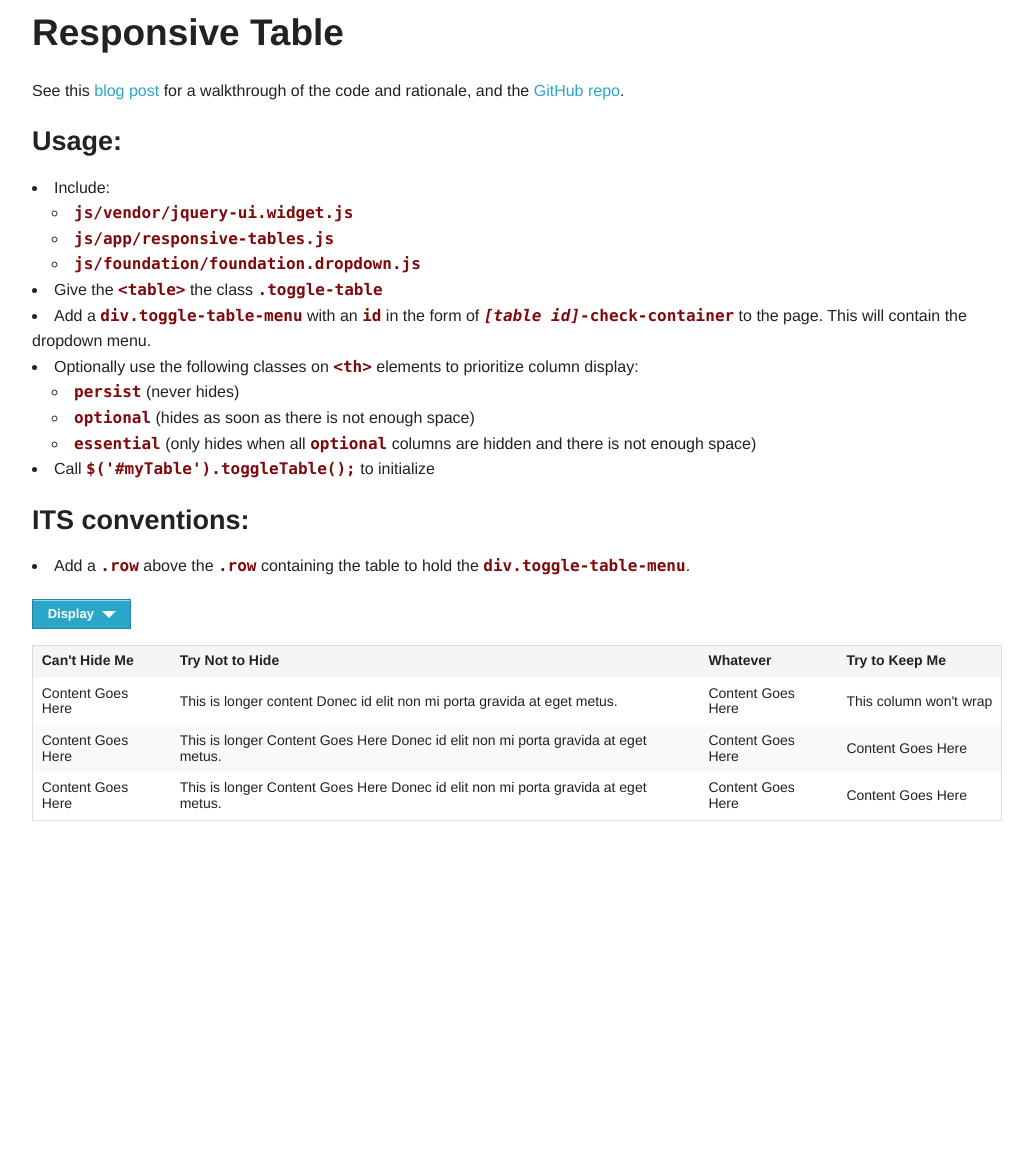
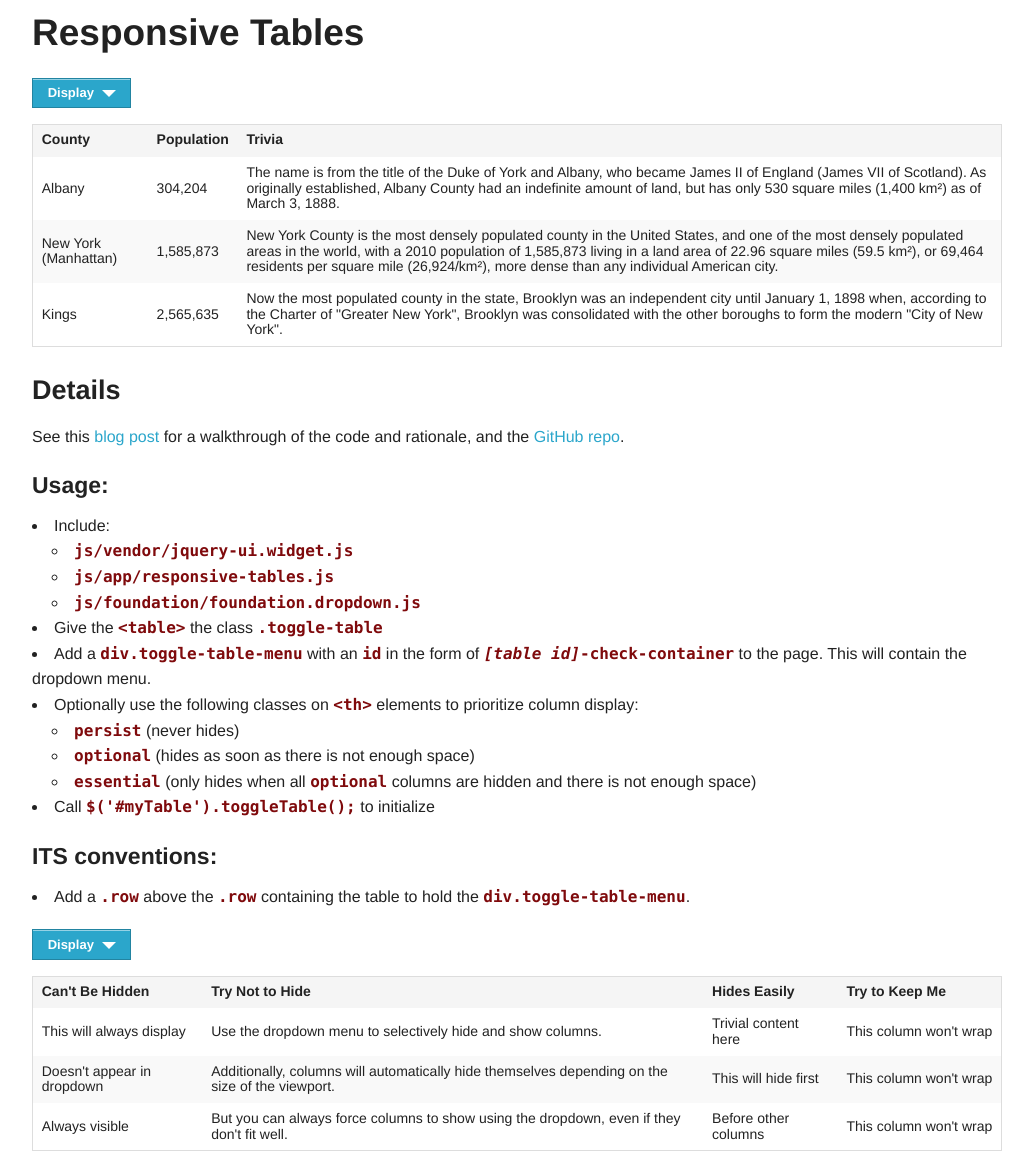
Before and after one commit to khawarshahzad/2013-03-RWD-code-sprint, a Jekyll site: the page prototypes/responsive-tables/index.html, which Jekyll copies as it is, in a window 1280 px wide. Shown: the whole page, without its empty margins (123-1156 px from the left). Built offline with Jekyll 4.4.1, drawn with Linux system fonts in a browser that asks for light colours; Markdown is read by kramdown in place of the engine named in the settings; before the commit the page ends 900 px from its top, so only the background shows below that.

Commit message:
Better demo data

```diff
--- a/prototypes/responsive-tables/index.html
+++ b/prototypes/responsive-tables/index.html
@@ -18,9 +18,55 @@
 
   <div class="row">
     <div class="large-12 columns">
-      <h2>Responsive Table</h2>
+      <h2>Responsive Tables</h2>
+    </div>
+  </div>
+
+  <div class="row">
+    <div class="large-12 columns">
+      <div class="row">
+        <div class="large-12 columns">
+          <div class="toggle-table-menu" id="nycounties-check-container"></div>
+        </div>
+      </div>
+      <div class="row">
+        <div class="large-12 columns">
+          <table class="toggle-table" id="nycounties">
+            <thead>
+              <tr>
+                <th class="essential persist">County</th>
+                <th class="essential no-wrap">Population</th>
+                <th class="optional">Trivia</th>
+              </tr>
+            </thead>
+            <tbody>
+              <tr>
+                <td>Albany</td>
+                <td>304,204</td>
+                <td>The name is from the title of the Duke of York and Albany, who became James II of England (James VII of Scotland). As originally established, Albany County had an indefinite amount of land, but has only 530 square miles (1,400 km²) as of March 3, 1888.</td>
+              </tr>
+              <tr>
+                <td>New York (Manhattan)</td>
+                <td>1,585,873</td>
+                <td>New York County is the most densely populated county in the United States, and one of the most densely populated areas in the world, with a 2010 population of 1,585,873 living in a land area of 22.96 square miles (59.5 km²), or 69,464 residents per square mile (26,924/km²), more dense than any individual American city.</td>
+              </tr>
+              <tr>
+                <td>Kings</td>
+                <td>2,565,635</td>
+                <td>Now the most populated county in the state, Brooklyn was an independent city until January 1, 1898 when, according to the Charter of "Greater New York", Brooklyn was consolidated with the other boroughs to form the modern "City of New York".</td>
+              </tr>
+            </tbody>
+          </table>
+        </div>
+      </div>
+    </div>
+  </div>
+
+  <div class="row">
+    <div class="large-12 columns">
+      <h3>Details</h3>
       <p>See this <a href="http://filamentgroup.com/lab/responsive_design_approach_for_complex_multicolumn_data_tables/">blog post</a> for a walkthrough of the code and rationale, and the <a href="https://github.com/filamentgroup/RWD-Table-Patterns">GitHub repo</a>.</p>
-      <h3>Usage:</h3>
+      <h4>Usage:</h4>
       <ul class="list-bullets-inside">
         <li>Include:
           <ul class="list-bullets-inside">
@@ -40,7 +86,7 @@
         </li>
         <li>Call <code>$('#myTable').toggleTable();</code> to initialize</li>
       </ul>
-      <h3>ITS conventions:</h3>
+      <h4>ITS conventions:</h4>
       <ul class="list-bullets-inside">
         <li>Add a <code>.row</code> above the <code>.row</code> containing the table to hold the <code>div.toggle-table-menu</code>.</li>
       </ul>
@@ -59,30 +105,30 @@
           <table class="toggle-table" id="demo">
             <thead>
               <tr>
-                <th class="essential persist">Can't Hide Me</th>
+                <th class="essential persist">Can't Be Hidden</th>
                 <th class="essential">Try Not to Hide</th>
-                <th class="optional">Whatever</th>
+                <th class="optional">Hides Easily</th>
                 <th class="essential no-wrap">Try to Keep Me</th>
               </tr>
             </thead>
             <tbody>
               <tr>
-                <td>Content Goes Here</td>
-                <td>This is longer content Donec id elit non mi porta gravida at eget metus.</td>
-                <td>Content Goes Here</td>
+                <td>This will always display</td>
+                <td>Use the dropdown menu to selectively hide and show columns.</td>
+                <td>Trivial content here</td>
                 <td>This column won't wrap</td>
               </tr>
               <tr>
-                <td>Content Goes Here</td>
-                <td>This is longer Content Goes Here Donec id elit non mi porta gravida at eget metus.</td>
-                <td>Content Goes Here</td>
-                <td>Content Goes Here</td>
+                <td>Doesn't appear in dropdown</td>
+                <td>Additionally, columns will automatically hide themselves depending on the size of the viewport.</td>
+                <td>This will hide first</td>
+                <td>This column won't wrap</td>
               </tr>
               <tr>
-                <td>Content Goes Here</td>
-                <td>This is longer Content Goes Here Donec id elit non mi porta gravida at eget metus.</td>
-                <td>Content Goes Here</td>
-                <td>Content Goes Here</td>
+                <td>Always visible</td>
+                <td>But you can always force columns to show using the dropdown, even if they don't fit well.</td>
+                <td>Before other columns</td>
+                <td>This column won't wrap</td>
               </tr>
             </tbody>
           </table>
@@ -90,6 +136,7 @@
       </div>
     </div>
   </div>
+
   <script src="../../js/vendor/jquery.js"></script>
   <script src="../../js/vendor/jquery-ui.widget.min.js"></script>
   <script src="../../js/app/responsive-tables.js"></script>
```
